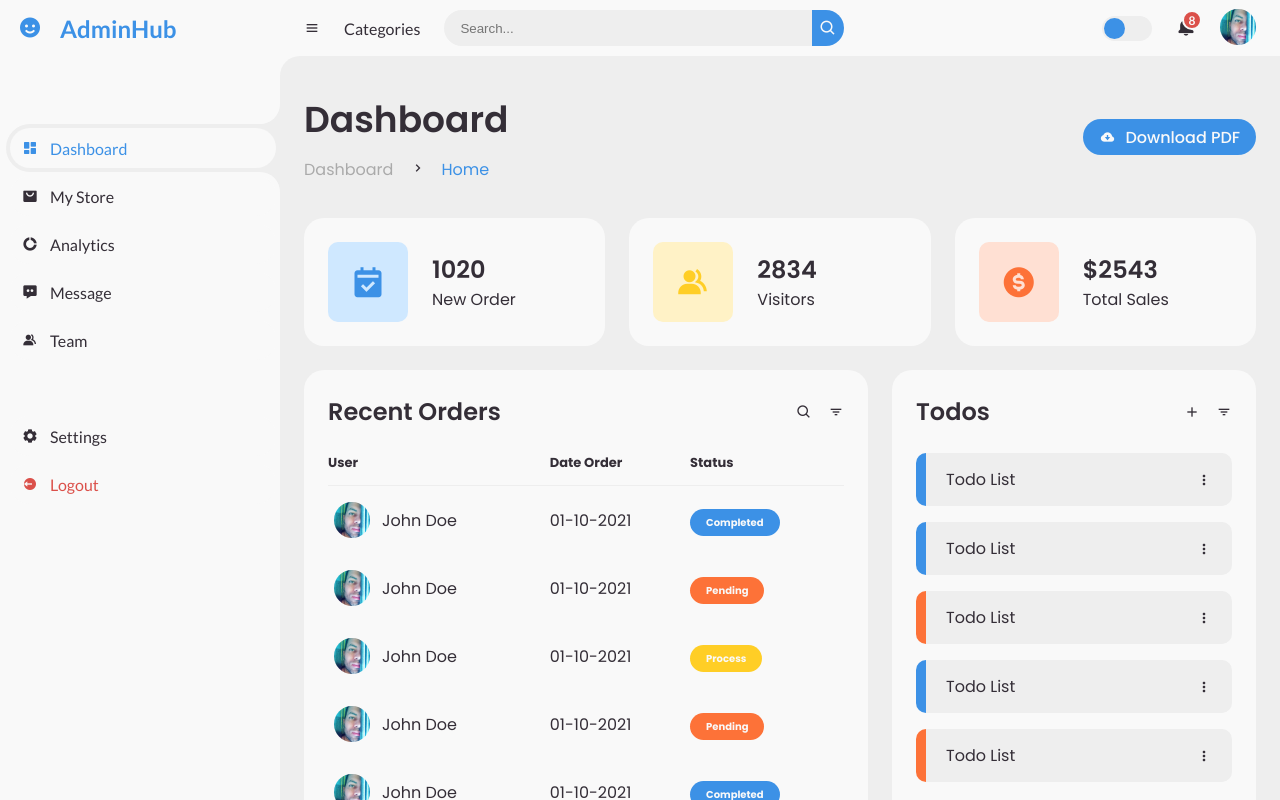
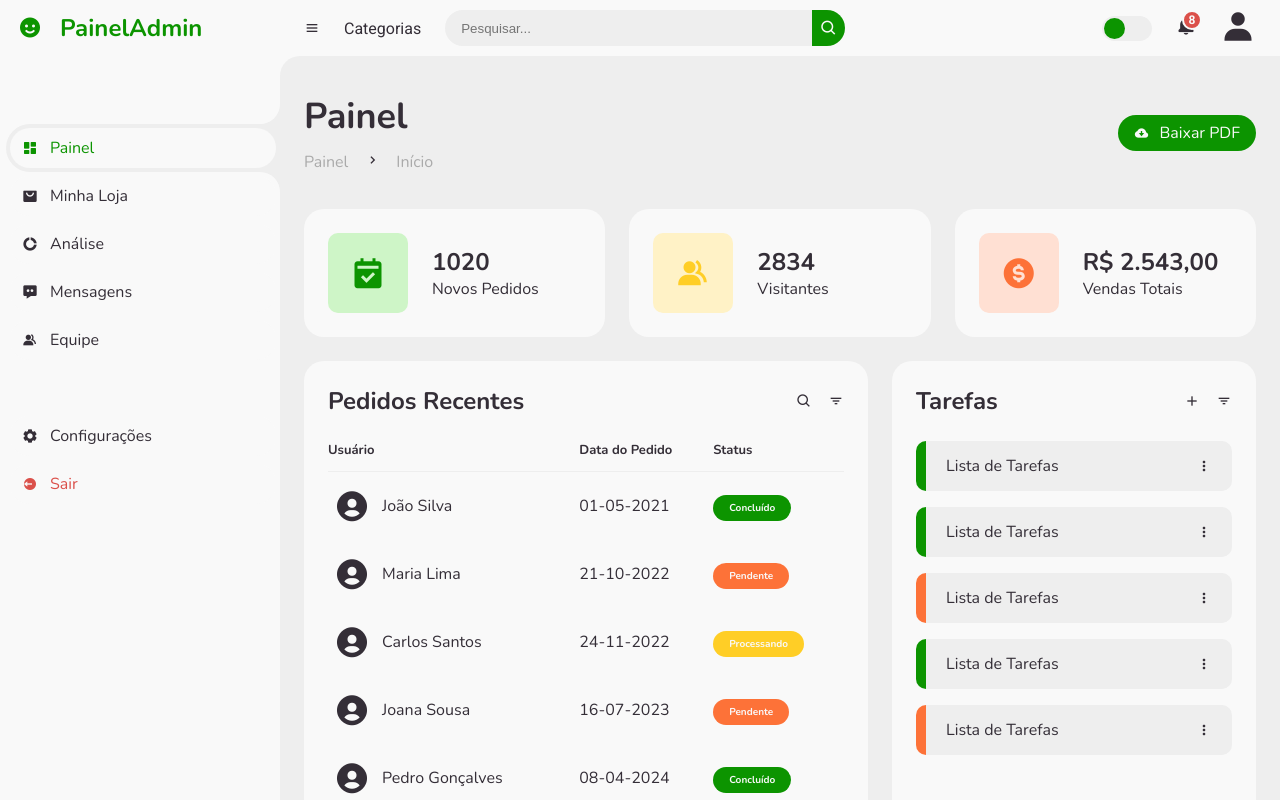
Before and after one commit to cielioqueiroz/dashboard-admin, a plain HTML site: page index.html in a window 1280 px wide. Drawn offline with nearby package versions, Linux system fonts and the light colour scheme.

Commit message:
refactore

```diff
--- a/index.html
+++ b/index.html
@@ -3,6 +3,9 @@
   <head>
     <meta charset="UTF-8" />
     <meta name="viewport" content="width=device-width, initial-scale=1.0" />
+    <meta name="description" content="Projeto estilo centro de administração" />
+    <meta name="keywords" content="Dashboard, AdminHub, Hub" />
+    <meta name="author" content="Cielio Queiroz" />
     <link
       rel="icon"
       href="./img/icons8-painel-de-controle-96.png"
@@ -13,43 +16,43 @@
       rel="stylesheet"
     />
     <link rel="stylesheet" href="./style.css" />
-    <title>Dashboard Admin</title>
+    <title>Painel de Controle</title>
   </head>
   <body>
     <section id="sidebar">
       <a href="#" class="brand">
         <i class="bx bxs-smile"></i>
-        <span class="text">AdminHub</span>
+        <span class="text">PainelAdmin</span>
       </a>
       <ul class="side-menu top">
         <li class="active">
           <a href="#">
             <i class="bx bxs-dashboard"></i>
-            <span class="text">Dashboard</span>
+            <span class="text">Painel</span>
           </a>
         </li>
         <li>
           <a href="#">
             <i class="bx bxs-shopping-bag-alt"></i>
-            <span class="text">My Store</span>
+            <span class="text">Minha Loja</span>
           </a>
         </li>
         <li>
           <a href="#">
             <i class="bx bxs-doughnut-chart"></i>
-            <span class="text">Analytics</span>
+            <span class="text">Análise</span>
           </a>
         </li>
         <li>
           <a href="#">
             <i class="bx bxs-message-dots"></i>
-            <span class="text">Message</span>
+            <span class="text">Mensagens</span>
           </a>
         </li>
         <li>
           <a href="#">
             <i class="bx bxs-group"></i>
-            <span class="text">Team</span>
+            <span class="text">Equipe</span>
           </a>
         </li>
       </ul>
@@ -57,13 +60,13 @@
         <li>
           <a href="#">
             <i class="bx bxs-cog"></i>
-            <span class="text">Settings</span>
+            <span class="text">Configurações</span>
           </a>
         </li>
         <li>
           <a href="#" class="logout">
             <i class="bx bxs-log-out-circle"></i>
-            <span class="text">Logout</span>
+            <span class="text">Sair</span>
           </a>
         </li>
       </ul>
@@ -72,10 +75,10 @@
     <section id="content">
       <nav>
         <i class="bx bx-menu"></i>
-        <a href="#" class="nav-link">Categories</a>
+        <a href="#" class="nav-link">Categorias</a>
         <form action="#">
           <div class="form-input">
-            <input type="search" placeholder="Search..." />
+            <input type="search" placeholder="Pesquisar..." />
             <button type="submit" class="search-btn">
               <i class="bx bx-search"></i>
             </button>
@@ -88,27 +91,27 @@
           <span class="num">8</span>
         </a>
         <a href="#" class="profile">
-          <img src="img/people.png" />
+          <i class="bx bxs-user"></i>
         </a>
       </nav>
 
       <main>
         <div class="head-title">
           <div class="left">
-            <h1>Dashboard</h1>
+            <h1>Painel</h1>
             <ul class="breadcrumb">
               <li>
-                <a href="#">Dashboard</a>
+                <a href="#">Painel</a>
               </li>
               <li><i class="bx bx-chevron-right"></i></li>
               <li>
-                <a class="active" href="#">Home</a>
+                <a class="active" href="#">Início</a>
               </li>
             </ul>
           </div>
           <a href="#" class="btn-download">
             <i class="bx bxs-cloud-download"></i>
-            <span class="text">Download PDF</span>
+            <span class="text">Baixar PDF</span>
           </a>
         </div>
 
@@ -117,21 +120,21 @@
             <i class="bx bxs-calendar-check"></i>
             <span class="text">
               <h3>1020</h3>
-              <p>New Order</p>
+              <p>Novos Pedidos</p>
             </span>
           </li>
           <li>
             <i class="bx bxs-group"></i>
             <span class="text">
               <h3>2834</h3>
-              <p>Visitors</p>
+              <p>Visitantes</p>
             </span>
           </li>
           <li>
             <i class="bx bxs-dollar-circle"></i>
             <span class="text">
-              <h3>$2543</h3>
-              <p>Total Sales</p>
+              <h3>R$ 2.543,00</h3>
+              <p>Vendas Totais</p>
             </span>
           </li>
         </ul>
@@ -139,87 +142,87 @@
         <div class="table-data">
           <div class="order">
             <div class="head">
-              <h3>Recent Orders</h3>
+              <h3>Pedidos Recentes</h3>
               <i class="bx bx-search"></i>
               <i class="bx bx-filter"></i>
             </div>
             <table>
               <thead>
                 <tr>
-                  <th>User</th>
-                  <th>Date Order</th>
+                  <th>Usuário</th>
+                  <th>Data do Pedido</th>
                   <th>Status</th>
                 </tr>
               </thead>
               <tbody>
                 <tr>
                   <td>
-                    <img src="img/people.png" />
-                    <p>John Doe</p>
+                    <i class="bx bxs-user-circle"></i>
+                    <p>João Silva</p>
                   </td>
-                  <td>01-10-2021</td>
-                  <td><span class="status completed">Completed</span></td>
+                  <td>01-05-2021</td>
+                  <td><span class="status completed">Concluído</span></td>
                 </tr>
                 <tr>
                   <td>
-                    <img src="img/people.png" />
-                    <p>John Doe</p>
+                    <i class="bx bxs-user-circle"></i>
+                    <p>Maria Lima</p>
                   </td>
-                  <td>01-10-2021</td>
-                  <td><span class="status pending">Pending</span></td>
+                  <td>21-10-2022</td>
+                  <td><span class="status pending">Pendente</span></td>
                 </tr>
                 <tr>
                   <td>
-                    <img src="img/people.png" />
-                    <p>John Doe</p>
+                    <i class="bx bxs-user-circle"></i>
+                    <p>Carlos Santos</p>
                   </td>
-                  <td>01-10-2021</td>
-                  <td><span class="status process">Process</span></td>
+                  <td>24-11-2022</td>
+                  <td><span class="status process">Processando</span></td>
                 </tr>
                 <tr>
                   <td>
-                    <img src="img/people.png" />
-                    <p>John Doe</p>
+                    <i class="bx bxs-user-circle"></i>
+                    <p>Joana Sousa</p>
                   </td>
-                  <td>01-10-2021</td>
-                  <td><span class="status pending">Pending</span></td>
+                  <td>16-07-2023</td>
+                  <td><span class="status pending">Pendente</span></td>
                 </tr>
                 <tr>
                   <td>
-                    <img src="img/people.png" />
-                    <p>John Doe</p>
+                    <i class="bx bxs-user-circle"></i>
+                    <p>Pedro Gonçalves</p>
                   </td>
-                  <td>01-10-2021</td>
-                  <td><span class="status completed">Completed</span></td>
+                  <td>08-04-2024</td>
+                  <td><span class="status completed">Concluído</span></td>
                 </tr>
               </tbody>
             </table>
           </div>
           <div class="todo">
             <div class="head">
-              <h3>Todos</h3>
+              <h3>Tarefas</h3>
               <i class="bx bx-plus"></i>
               <i class="bx bx-filter"></i>
             </div>
             <ul class="todo-list">
               <li class="completed">
-                <p>Todo List</p>
+                <p>Lista de Tarefas</p>
                 <i class="bx bx-dots-vertical-rounded"></i>
               </li>
               <li class="completed">
-                <p>Todo List</p>
+                <p>Lista de Tarefas</p>
                 <i class="bx bx-dots-vertical-rounded"></i>
               </li>
               <li class="not-completed">
-                <p>Todo List</p>
+                <p>Lista de Tarefas</p>
                 <i class="bx bx-dots-vertical-rounded"></i>
               </li>
               <li class="completed">
-                <p>Todo List</p>
+                <p>Lista de Tarefas</p>
                 <i class="bx bx-dots-vertical-rounded"></i>
               </li>
               <li class="not-completed">
-                <p>Todo List</p>
+                <p>Lista de Tarefas</p>
                 <i class="bx bx-dots-vertical-rounded"></i>
               </li>
             </ul>
--- a/style.css
+++ b/style.css
@@ -1,4 +1,5 @@
-@import url("https://fonts.googleapis.com/css2?family=Lato:wght@400;700&family=Poppins:wght@400;500;600;700&display=swap");
+@import url("https://fonts.googleapis.com/css2?family=Nunito:wght@400;700&display=swap");
+@import url("https://fonts.googleapis.com/css2?family=Roboto:wght@400;700&display=swap");
 
 * {
   margin: 0;
@@ -15,12 +16,12 @@ li {
 }
 
 :root {
-  --poppins: "Poppins", sans-serif;
-  --lato: "Lato", sans-serif;
+  --nunito: "Nunito", sans-serif;
+  --roboto: "Roboto", sans-serif;
 
   --light: #f9f9f9;
-  --blue: #3c91e6;
-  --light-blue: #cfe8ff;
+  --green: #0c9400;
+  --light-green: #cef5c7;
   --grey: #eee;
   --dark-grey: #aaaaaa;
   --dark: #342e37;
@@ -44,6 +45,8 @@ body.dark {
 body {
   background: var(--grey);
   overflow-x: hidden;
+  font-family: var(--nunito);
+  color: var(--dark);
 }
 
 #sidebar {
@@ -54,24 +57,26 @@ body {
   height: 100%;
   background: var(--light);
   z-index: 2000;
-  font-family: var(--lato);
   transition: 0.3s ease;
   overflow-x: hidden;
   scrollbar-width: none;
 }
-#sidebar::--webkit-scrollbar {
+
+#sidebar::-webkit-scrollbar {
   display: none;
 }
+
 #sidebar.hide {
   width: 60px;
 }
+
 #sidebar .brand {
   font-size: 24px;
   font-weight: 700;
   height: 56px;
   display: flex;
   align-items: center;
-  color: var(--blue);
+  color: var(--green);
   position: sticky;
   top: 0;
   left: 0;
@@ -80,15 +85,18 @@ body {
   padding-bottom: 20px;
   box-sizing: content-box;
 }
+
 #sidebar .brand .bx {
   min-width: 60px;
   display: flex;
   justify-content: center;
 }
+
 #sidebar .side-menu {
   width: 100%;
   margin-top: 48px;
 }
+
 #sidebar .side-menu li {
   height: 48px;
   background: transparent;
@@ -96,10 +104,12 @@ body {
   border-radius: 48px 0 0 48px;
   padding: 4px;
 }
+
 #sidebar .side-menu li.active {
   background: var(--grey);
   position: relative;
 }
+
 #sidebar .side-menu li.active::before {
   content: "";
   position: absolute;
@@ -111,6 +121,7 @@ body {
   box-shadow: 20px 20px 0 var(--grey);
   z-index: -1;
 }
+
 #sidebar .side-menu li.active::after {
   content: "";
   position: absolute;
@@ -122,6 +133,7 @@ body {
   box-shadow: 20px -20px 0 var(--grey);
   z-index: -1;
 }
+
 #sidebar .side-menu li a {
   width: 100%;
   height: 100%;
@@ -133,20 +145,27 @@ body {
   color: var(--dark);
   white-space: nowrap;
   overflow-x: hidden;
+  transition: background 0.3s ease;
 }
+
 #sidebar .side-menu.top li.active a {
-  color: var(--blue);
+  color: var(--green);
 }
+
 #sidebar.hide .side-menu li a {
   width: calc(48px - (4px * 2));
   transition: width 0.3s ease;
 }
+
 #sidebar .side-menu li a.logout {
   color: var(--red);
 }
+
 #sidebar .side-menu.top li a:hover {
-  color: var(--blue);
+  color: var(--green);
+  background: var(--light-green);
 }
+
 #sidebar .side-menu li a .bx {
   min-width: calc(60px - ((4px + 6px) * 2));
   display: flex;
@@ -159,6 +178,7 @@ body {
   left: 280px;
   transition: 0.3s ease;
 }
+
 #sidebar.hide ~ #content {
   width: calc(100% - 60px);
   left: 60px;
@@ -171,12 +191,13 @@ body {
   display: flex;
   align-items: center;
   grid-gap: 24px;
-  font-family: var(--lato);
   position: sticky;
   top: 0;
   left: 0;
   z-index: 1000;
+  font-family: var(--roboto);
 }
+
 #content nav::before {
   content: "";
   position: absolute;
@@ -187,30 +208,37 @@ body {
   border-radius: 50%;
   box-shadow: -20px -20px 0 var(--light);
 }
+
 #content nav a {
   color: var(--dark);
 }
+
 #content nav .bx.bx-menu {
   cursor: pointer;
   color: var(--dark);
 }
+
 #content nav .nav-link {
   font-size: 16px;
   transition: 0.3s ease;
 }
+
 #content nav .nav-link:hover {
-  color: var(--blue);
+  color: var(--green);
 }
+
 #content nav form {
   max-width: 400px;
   width: 100%;
   margin-right: auto;
 }
+
 #content nav form .form-input {
   display: flex;
   align-items: center;
   height: 36px;
 }
+
 #content nav form .form-input input {
   flex-grow: 1;
   padding: 0 16px;
@@ -222,13 +250,14 @@ body {
   width: 100%;
   color: var(--dark);
 }
+
 #content nav form .form-input button {
   width: 36px;
   height: 100%;
   display: flex;
   justify-content: center;
   align-items: center;
-  background: var(--blue);
+  background: var(--green);
   color: var(--light);
   font-size: 18px;
   border: none;
@@ -236,10 +265,12 @@ body {
   border-radius: 0 36px 36px 0;
   cursor: pointer;
 }
+
 #content nav .notification {
   font-size: 20px;
   position: relative;
 }
+
 #content nav .notification .num {
   position: absolute;
   top: -6px;
@@ -256,12 +287,12 @@ body {
   justify-content: center;
   align-items: center;
 }
-#content nav .profile img {
-  width: 36px;
-  height: 36px;
-  object-fit: cover;
-  border-radius: 50%;
+
+#content nav .profile .bx {
+  font-size: 36px;
+  color: var(--dark);
 }
+
 #content nav .switch-mode {
   display: block;
   min-width: 50px;
@@ -271,6 +302,7 @@ body {
   cursor: pointer;
   position: relative;
 }
+
 #content nav .switch-mode::before {
   content: "";
   position: absolute;
@@ -278,10 +310,11 @@ body {
   left: 2px;
   bottom: 2px;
   width: calc(25px - 4px);
-  background: var(--blue);
+  background: var(--green);
   border-radius: 50%;
   transition: all 0.3s ease;
 }
+
 #content nav #switch-mode:checked + .switch-mode::before {
   left: calc(100% - (25px - 4px) - 2px);
 }
@@ -289,10 +322,11 @@ body {
 #content main {
   width: 100%;
   padding: 36px 24px;
-  font-family: var(--poppins);
+  font-family: var(--nunito);
   max-height: calc(100vh - 56px);
   overflow-y: auto;
 }
+
 #content main .head-title {
   display: flex;
   align-items: center;
@@ -300,33 +334,39 @@ body {
   grid-gap: 16px;
   flex-wrap: wrap;
 }
+
 #content main .head-title .left h1 {
   font-size: 36px;
   font-weight: 600;
   margin-bottom: 10px;
   color: var(--dark);
 }
+
 #content main .head-title .left .breadcrumb {
   display: flex;
   align-items: center;
   grid-gap: 16px;
 }
+
 #content main .head-title .left .breadcrumb li {
   color: var(--dark);
 }
+
 #content main .head-title .left .breadcrumb li a {
   color: var(--dark-grey);
   pointer-events: none;
 }
+
 #content main .head-title .left .breadcrumb li a.active {
-  color: var(--blue);
+  color: var (--green);
   pointer-events: unset;
 }
+
 #content main .head-title .btn-download {
   height: 36px;
   padding: 0 16px;
   border-radius: 36px;
-  background: var(--blue);
+  background: var(--green);
   color: var(--light);
   display: flex;
   justify-content: center;
@@ -341,6 +381,7 @@ body {
   grid-gap: 24px;
   margin-top: 36px;
 }
+
 #content main .box-info li {
   padding: 24px;
   background: var(--light);
@@ -348,7 +389,14 @@ body {
   display: flex;
   align-items: center;
   grid-gap: 24px;
+  transition: transform 0.3s ease, box-shadow 0.3s ease;
 }
+
+#content main .box-info li:hover {
+  transform: translateY(-10px);
+  box-shadow: 0 12px 24px rgba(0, 0, 0, 0.2);
+}
+
 #content main .box-info li .bx {
   width: 80px;
   height: 80px;
@@ -358,23 +406,28 @@ body {
   justify-content: center;
   align-items: center;
 }
+
 #content main .box-info li:nth-child(1) .bx {
-  background: var(--light-blue);
-  color: var(--blue);
+  background: var(--light-green);
+  color: var(--green);
 }
+
 #content main .box-info li:nth-child(2) .bx {
   background: var(--light-yellow);
   color: var(--yellow);
 }
+
 #content main .box-info li:nth-child(3) .bx {
   background: var(--light-orange);
   color: var(--orange);
 }
+
 #content main .box-info li .text h3 {
   font-size: 24px;
   font-weight: 600;
   color: var(--dark);
 }
+
 #content main .box-info li .text p {
   color: var(--dark);
 }
@@ -387,23 +440,27 @@ body {
   width: 100%;
   color: var(--dark);
 }
+
 #content main .table-data > div {
   border-radius: 20px;
   background: var(--light);
   padding: 24px;
   overflow-x: auto;
 }
+
 #content main .table-data .head {
   display: flex;
   align-items: center;
   grid-gap: 16px;
   margin-bottom: 24px;
 }
+
 #content main .table-data .head h3 {
   margin-right: auto;
   font-size: 24px;
   font-weight: 600;
 }
+
 #content main .table-data .head .bx {
   cursor: pointer;
 }
@@ -412,34 +469,38 @@ body {
   flex-grow: 1;
   flex-basis: 500px;
 }
+
 #content main .table-data .order table {
   width: 100%;
   border-collapse: collapse;
 }
+
 #content main .table-data .order table th {
   padding-bottom: 12px;
   font-size: 13px;
   text-align: left;
   border-bottom: 1px solid var(--grey);
 }
+
 #content main .table-data .order table td {
   padding: 16px 0;
 }
+
 #content main .table-data .order table tr td:first-child {
   display: flex;
   align-items: center;
   grid-gap: 12px;
   padding-left: 6px;
 }
-#content main .table-data .order table td img {
-  width: 36px;
-  height: 36px;
-  border-radius: 50%;
-  object-fit: cover;
+
+#content main .table-data .order table td .bx {
+  font-size: 36px;
 }
+
 #content main .table-data .order table tbody tr:hover {
   background: var(--grey);
 }
+
 #content main .table-data .order table tr td .status {
   font-size: 10px;
   padding: 6px 16px;
@@ -447,12 +508,15 @@ body {
   border-radius: 20px;
   font-weight: 700;
 }
+
 #content main .table-data .order table tr td .status.completed {
-  background: var(--blue);
+  background: var(--green);
 }
+
 #content main .table-data .order table tr td .status.process {
   background: var(--yellow);
 }
+
 #content main .table-data .order table tr td .status.pending {
   background: var(--orange);
 }
@@ -461,9 +525,11 @@ body {
   flex-grow: 1;
   flex-basis: 300px;
 }
+
 #content main .table-data .todo .todo-list {
   width: 100%;
 }
+
 #content main .table-data .todo .todo-list li {
   width: 100%;
   margin-bottom: 16px;
@@ -474,15 +540,19 @@ body {
   justify-content: space-between;
   align-items: center;
 }
+
 #content main .table-data .todo .todo-list li .bx {
   cursor: pointer;
 }
+
 #content main .table-data .todo .todo-list li.completed {
-  border-left: 10px solid var(--blue);
+  border-left: 10px solid var(--green);
 }
+
 #content main .table-data .todo .todo-list li.not-completed {
   border-left: 10px solid var(--orange);
 }
+
 #content main .table-data .todo .todo-list li:last-child {
   margin-bottom: 0;
 }
@@ -519,6 +589,7 @@ body {
     display: block;
     width: 100%;
   }
+
   #content nav form.show .form-input button {
     width: 36px;
     height: 100%;
@@ -539,9 +610,11 @@ body {
   #content main .table-data .head {
     min-width: 420px;
   }
+
   #content main .table-data .order table {
     min-width: 420px;
   }
+
   #content main .table-data .todo .todo-list {
     min-width: 420px;
   }
```
Also changed, not shown: img/people.png (deleted).
